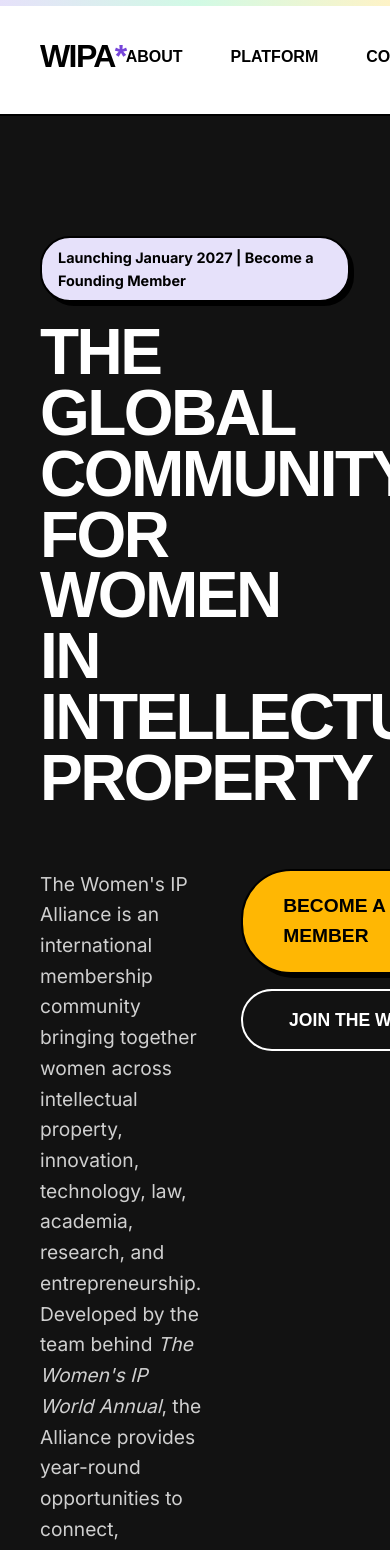
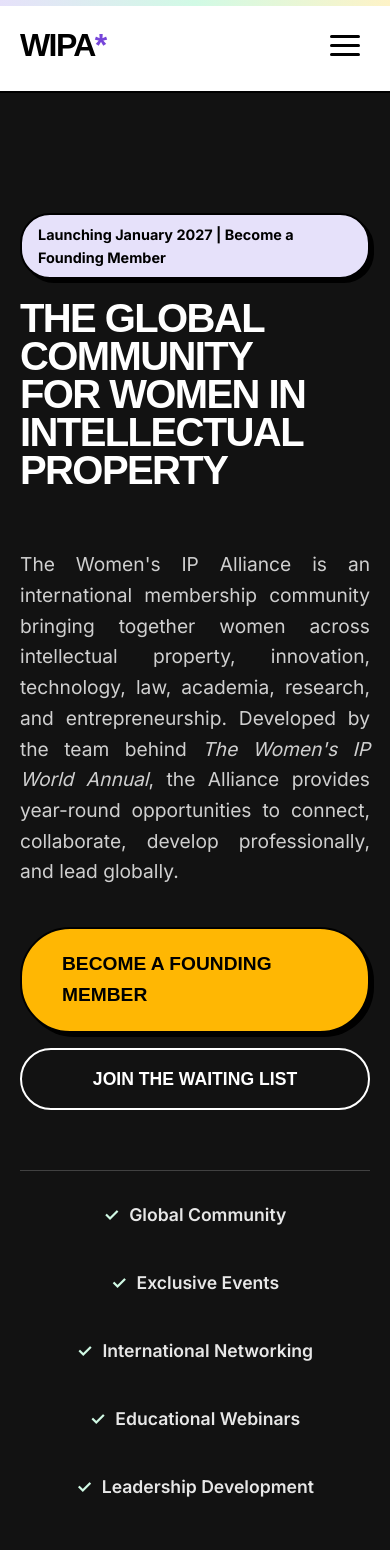
Before and after one commit to northornsmedia/wipa-main, a Next.js app: page / in a window 390 px wide. Shown: the top 1550 px of the page. Built offline with nearby package versions, Linux system fonts and the light colour scheme; a web font is replaced by a local one.

Commit message:
Optimize mobile layout and add hamburger menu

```diff
--- a/src/app/globals.css
+++ b/src/app/globals.css
@@ -184,6 +184,32 @@ a {
 @media (max-width: 768px) {
   .bento-grid { grid-template-columns: 1fr; }
   .span-2, .span-3, .row-span-2 { grid-column: span 1; grid-row: auto; }
+
+  .container {
+    padding: 0 20px;
+  }
+
+  p {
+    text-align: justify;
+  }
+
+  .heading-huge {
+    font-size: clamp(2.5rem, 10vw, 4rem);
+  }
+
+  .heading-lg {
+    font-size: clamp(2rem, 8vw, 3rem);
+  }
+
+  .mobile-hidden {
+    display: none !important;
+  }
+}
+
+@media (min-width: 769px) {
+  .desktop-hidden {
+    display: none !important;
+  }
 }
 
 @keyframes float {
--- a/src/components/Hero.tsx
+++ b/src/components/Hero.tsx
@@ -17,11 +17,11 @@ export default function Hero() {
           </h1>
         </FadeIn>
 
-        <FadeIn direction="up" delay={0.2} style={{ display: 'flex', gap: '40px', marginTop: '60px', alignItems: 'flex-start' }}>
+        <FadeIn direction="up" delay={0.2} style={{ display: 'flex', flexWrap: 'wrap', gap: '40px', marginTop: '60px', alignItems: 'flex-start' }}>
           <p style={{ maxWidth: '600px', fontSize: '1.2rem', color: 'rgba(255,255,255,0.8)', lineHeight: 1.6 }}>
             The Women's IP Alliance is an international membership community bringing together women across intellectual property, innovation, technology, law, academia, research, and entrepreneurship. Developed by the team behind <i>The Women's IP World Annual</i>, the Alliance provides year-round opportunities to connect, collaborate, develop professionally, and lead globally.
           </p>
-          <div style={{ pointerEvents: 'auto', display: 'flex', flexDirection: 'column', gap: '15px', minWidth: '300px' }}>
+          <div style={{ pointerEvents: 'auto', display: 'flex', flexDirection: 'column', gap: '15px', width: '100%' }}>
             <MagneticButton href="#membership" className="btn btn-accent" style={{ padding: '20px 40px', fontSize: '1.2rem', width: '100%' }}>
               Become a Founding Member
             </MagneticButton>
--- a/src/components/Navbar.tsx
+++ b/src/components/Navbar.tsx
@@ -1,26 +1,72 @@
+"use client";
+import React, { useState } from "react";
 import Link from "next/link";
+import FadeIn from "./animations/FadeIn";
 
 export default function Navbar() {
+  const [isOpen, setIsOpen] = useState(false);
+
   return (
+    <>
       <header className="section-white" style={{ position: 'relative', zIndex: 100, padding: '20px 0' }}>
         <nav className="container" style={{ display: 'flex', justifyContent: 'space-between', alignItems: 'center' }}>
-        <Link href="/" style={{ fontFamily: 'var(--font-display)', fontWeight: 900, fontSize: '2rem', letterSpacing: '-0.05em' }}>
+          <Link href="/" style={{ fontFamily: 'var(--font-display)', fontWeight: 900, fontSize: '2rem', letterSpacing: '-0.05em', zIndex: 101 }}>
             WIPA<span style={{ color: 'var(--color-accent-purple)' }}>*</span>
           </Link>
 
-        <div className="nav-links" style={{ display: 'flex', gap: '3rem', fontFamily: 'var(--font-display)', fontWeight: 700, textTransform: 'uppercase' }}>
+          {/* Desktop Nav */}
+          <div className="mobile-hidden" style={{ display: 'flex', gap: '3rem', fontFamily: 'var(--font-display)', fontWeight: 700, textTransform: 'uppercase' }}>
             <Link href="#about">About</Link>
             <Link href="#features">Platform</Link>
             <Link href="#audience">Community</Link>
           </div>
 
-        <div style={{ display: 'flex', alignItems: 'center', gap: '2rem' }}>
+          <div className="mobile-hidden" style={{ display: 'flex', alignItems: 'center', gap: '2rem' }}>
             <Link href="https://wipa.vercel.app" style={{ fontFamily: 'var(--font-display)', fontWeight: 700, textTransform: 'uppercase' }}>Sign In</Link>
-          <Link href="https://wipa.vercel.app" className="btn btn-accent" style={{ padding: '12px 24px', fontSize: '0.9rem' }}>
+            <Link href="#membership" className="btn btn-accent" style={{ padding: '12px 24px', fontSize: '0.9rem' }}>
               Get Started
             </Link>
           </div>
+
+          {/* Mobile Hamburger */}
+          <button
+            className="desktop-hidden"
+            onClick={() => setIsOpen(true)}
+            style={{ background: 'none', border: 'none', cursor: 'pointer', zIndex: 101, display: 'flex', flexDirection: 'column', gap: '6px', padding: '10px' }}
+          >
+            <div style={{ width: '30px', height: '3px', backgroundColor: 'var(--color-black)', borderRadius: '3px' }}></div>
+            <div style={{ width: '30px', height: '3px', backgroundColor: 'var(--color-black)', borderRadius: '3px' }}></div>
+            <div style={{ width: '30px', height: '3px', backgroundColor: 'var(--color-black)', borderRadius: '3px' }}></div>
+          </button>
         </nav>
       </header>
+
+      {/* Mobile Menu Overlay */}
+      {isOpen && (
+        <div style={{ position: 'fixed', top: 0, left: 0, width: '100vw', height: '100vh', backgroundColor: 'var(--color-charcoal)', color: 'var(--color-white)', zIndex: 1000, display: 'flex', flexDirection: 'column', padding: '40px 20px', overflowY: 'auto' }}>
+          <div style={{ display: 'flex', justifyContent: 'flex-end' }}>
+            <button
+              onClick={() => setIsOpen(false)}
+              style={{ background: 'none', border: 'none', color: 'var(--color-white)', fontSize: '2rem', cursor: 'pointer', padding: '10px' }}
+            >
+              ✕
+            </button>
+          </div>
+
+          <FadeIn direction="up" style={{ display: 'flex', flexDirection: 'column', gap: '30px', alignItems: 'center', marginTop: '60px', fontFamily: 'var(--font-display)', fontSize: '2rem', fontWeight: 700, textTransform: 'uppercase' }}>
+            <Link href="#about" onClick={() => setIsOpen(false)}>About</Link>
+            <Link href="#features" onClick={() => setIsOpen(false)}>Platform</Link>
+            <Link href="#audience" onClick={() => setIsOpen(false)}>Community</Link>
+
+            <div style={{ width: '80%', height: '1px', backgroundColor: 'rgba(255,255,255,0.2)', margin: '20px 0' }}></div>
+
+            <Link href="https://wipa.vercel.app" onClick={() => setIsOpen(false)} style={{ fontSize: '1.5rem' }}>Sign In</Link>
+            <Link href="#membership" onClick={() => setIsOpen(false)} className="btn btn-accent" style={{ padding: '15px 30px', fontSize: '1.2rem', marginTop: '10px' }}>
+              Get Started
+            </Link>
+          </FadeIn>
+        </div>
+      )}
+    </>
   );
 }
```
Lines whose indentation alone changed are shown as unchanged.
